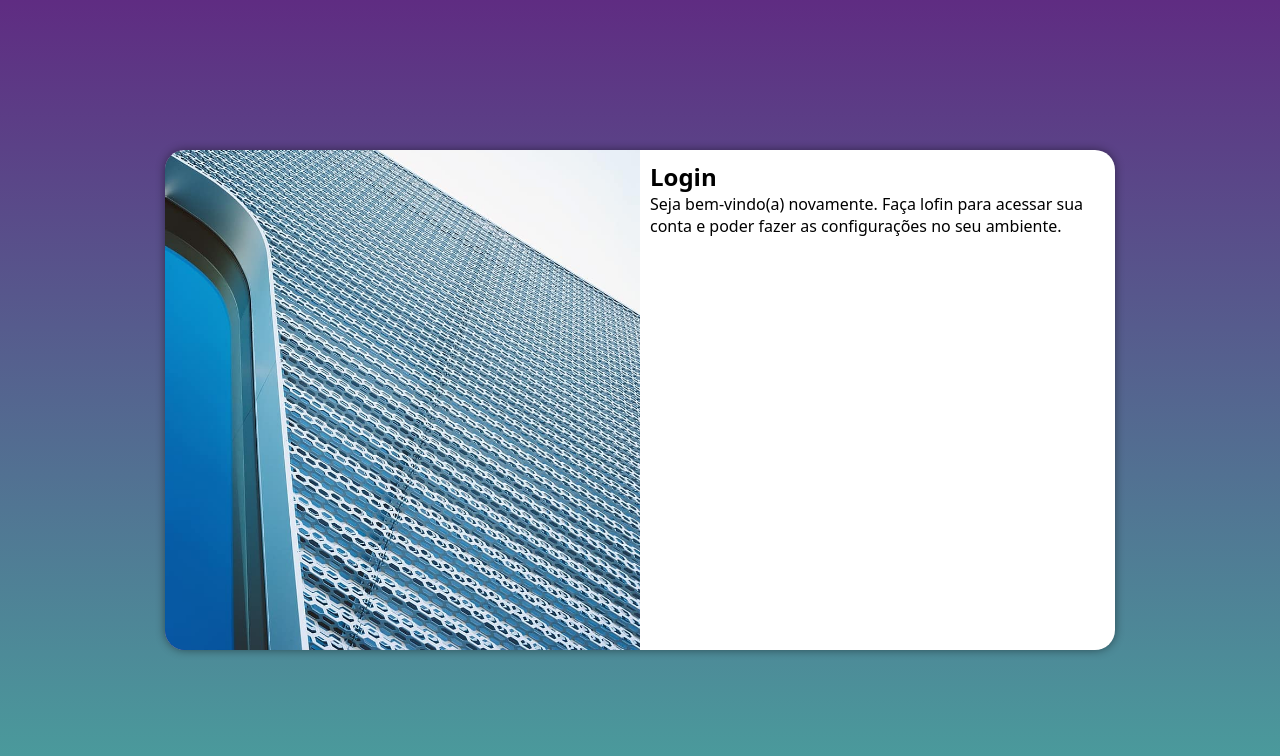
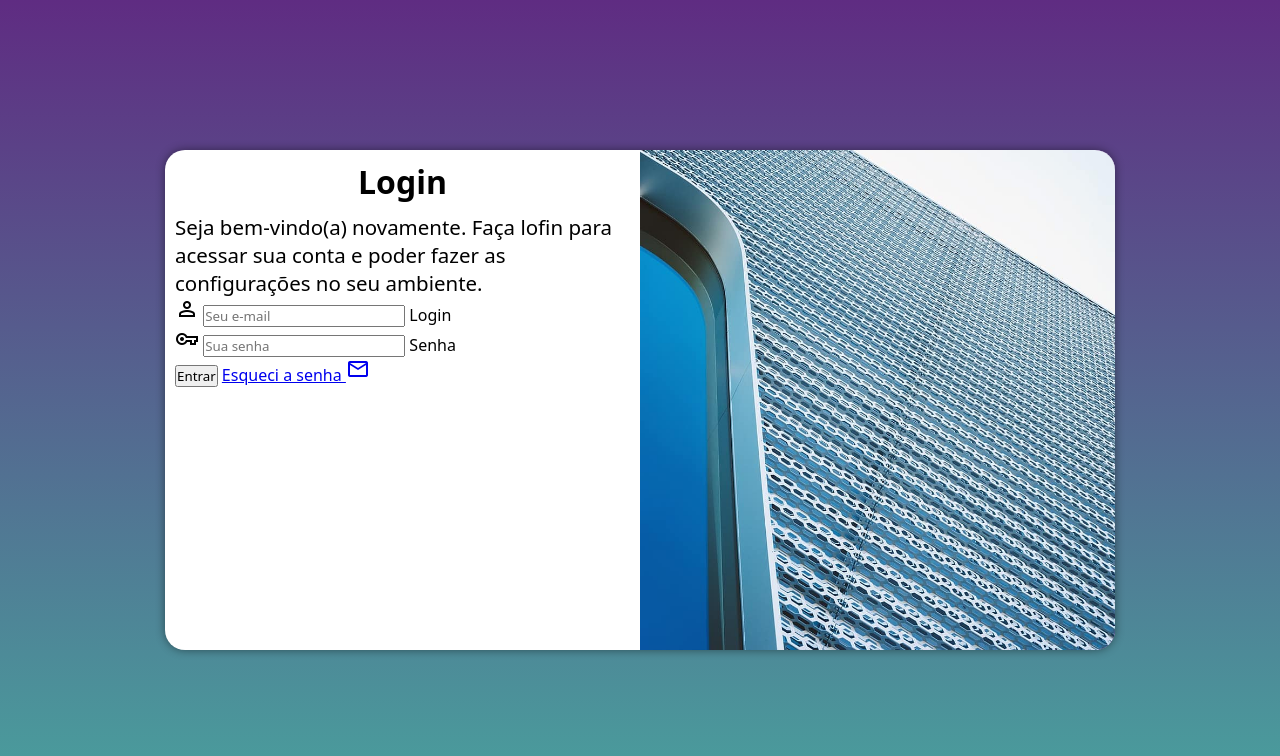
Before and after one commit to VictorLSantos19/PROJETO-LOGIN, a plain HTML site: page index.html in a window 1280 px wide. Drawn offline with nearby package versions, Linux system fonts and the light colour scheme.

Commit message:
Adicionei o formulario

```diff
--- a/estilos/media-query.css
+++ b/estilos/media-query.css
@@ -43,13 +43,21 @@ Grandes telas: acima de 1200px
     }
 
     section#login > div#imagem {
-        float: left;
+        float: right;
         width: 50%;
         height: 100%;
     }
 
     section#login > div#formulario {
-        float: right;
+        float: left;
         width: 50%;
     }
+
+    div#formulario > h1 {
+        font-size: 2em;
+    }
+
+    div#formulario > p {
+        font-size: 1.28em;
+    }
 }
--- a/estilos/style.css
+++ b/estilos/style.css
@@ -56,3 +56,12 @@ section#login > div#formulario {
     display: block;
     padding: 10px;
 }
+
+div#formulario > h1 {
+    text-align: center;
+    margin-bottom: 10px;
+}
+
+div#formulario > p {
+    font-size: 0.8em;
+}
--- a/index.html
+++ b/index.html
@@ -4,6 +4,7 @@
     <meta charset="UTF-8">
     <meta name="viewport" content="width=device-width, initial-scale=1.0">
     <title>Login</title>
+    <link href="https://fonts.googleapis.com/css2?family=Material+Symbols+Outlined" rel="stylesheet" />
     <link rel="stylesheet" href="estilos/style.css">
     <link rel="stylesheet" href="estilos/media-query.css">
 </head>
@@ -17,7 +18,23 @@
             <div id="formulario">
                 <h1>Login</h1>
                 <p>Seja bem-vindo(a) novamente. Faça lofin para acessar sua conta e poder fazer as configurações no seu ambiente.</p>
-                <form action="login.php" method="post"></form>
+                <form action="login.php" method="post" autocomplete="on">
+                    <div class="campo">
+                        <span class="material-symbols-outlined">person</span>
+                        <input type="email" name="login" id="ilogin" placeholder="Seu e-mail" autocomplete="email" required maxlength="30">
+                        <label for="ilogin">Login</label>
+                    </div>
+
+                    <div class="campo">
+                        <span class="material-symbols-outlined">vpn_key</span>
+                        <input type="password" name="senha" id="isenha" placeholder="Sua senha" autocomplete="current-password" required minlength="8" maxlength="20">
+                        <label for="isenha">Senha</label>
+                    </div>
+                    <input type="submit" value="Entrar">
+                    <a href="esqueci.html">
+                        Esqueci a senha <span class="material-symbols-outlined">mail</span>
+                    </a>
+                </form>
             </div>
         </section>
     </main>
```
